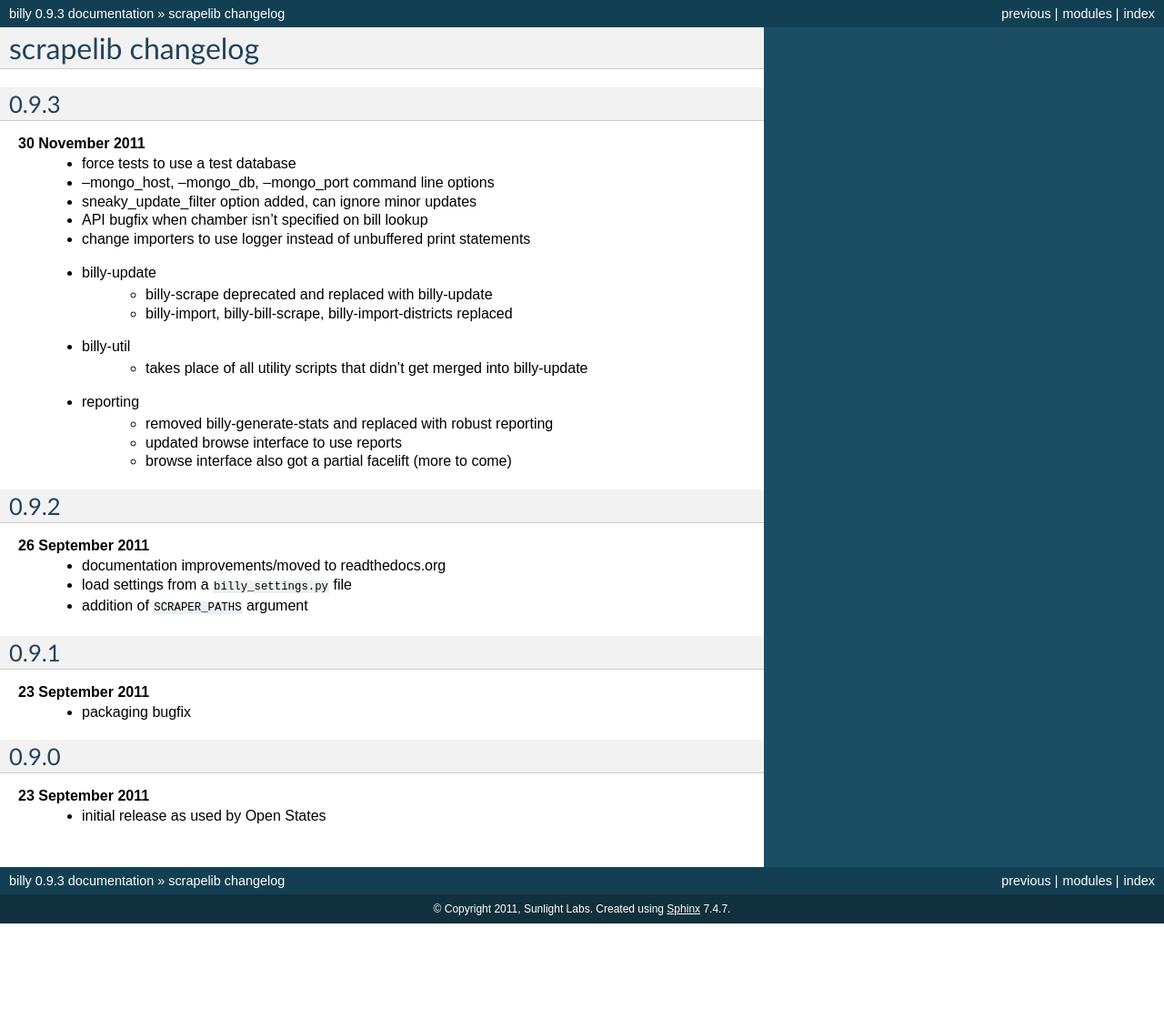
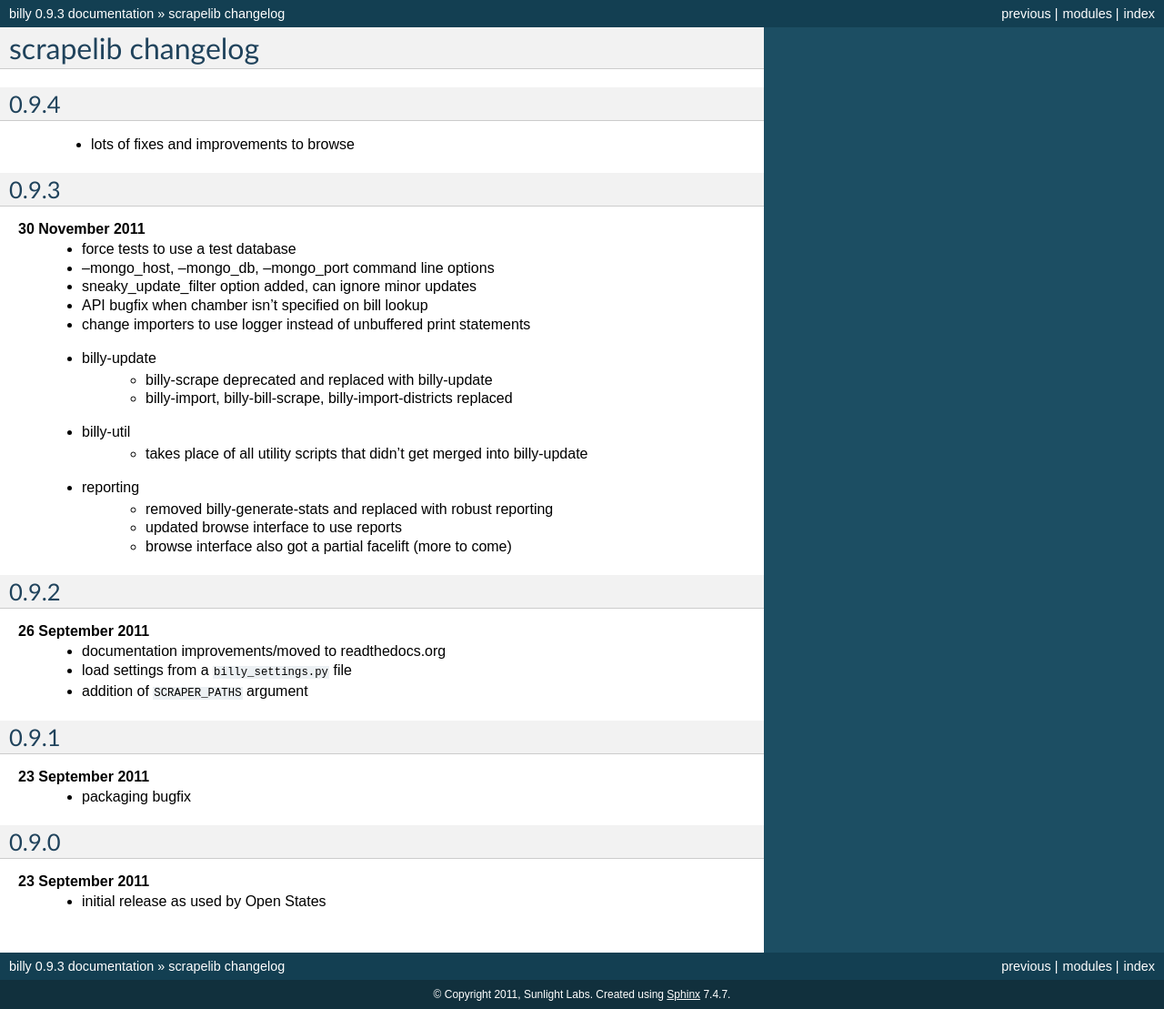
Before and after one commit to openstates/billy, a Sphinx documentation site: the page built from docs/changelog.rst, in a window 1280 px wide. Shown: the whole page at 91% size. Built offline with Sphinx 7.4.7, drawn with Linux system fonts in a browser that asks for light colours; formulas are drawn with MathJax 3; before the commit the page ends 1015 px from its top, so only the background shows below that.

Commit message:
changelog for 0.9.4

```diff
--- a/docs/changelog.rst
+++ b/docs/changelog.rst
@@ -1,5 +1,9 @@
 scrapelib changelog
 ===================
+
+0.9.4
+-----
+    * lots of fixes and improvements to browse
 
 0.9.3
 -----
```
